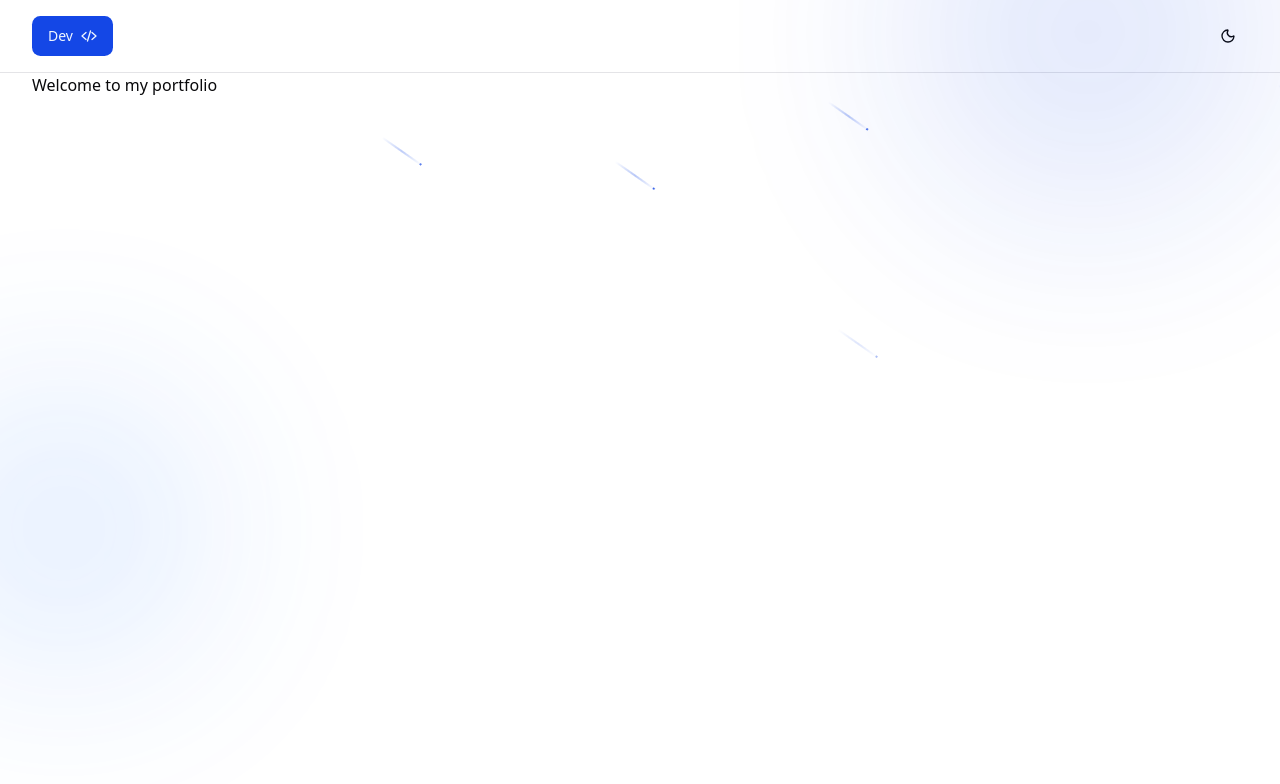
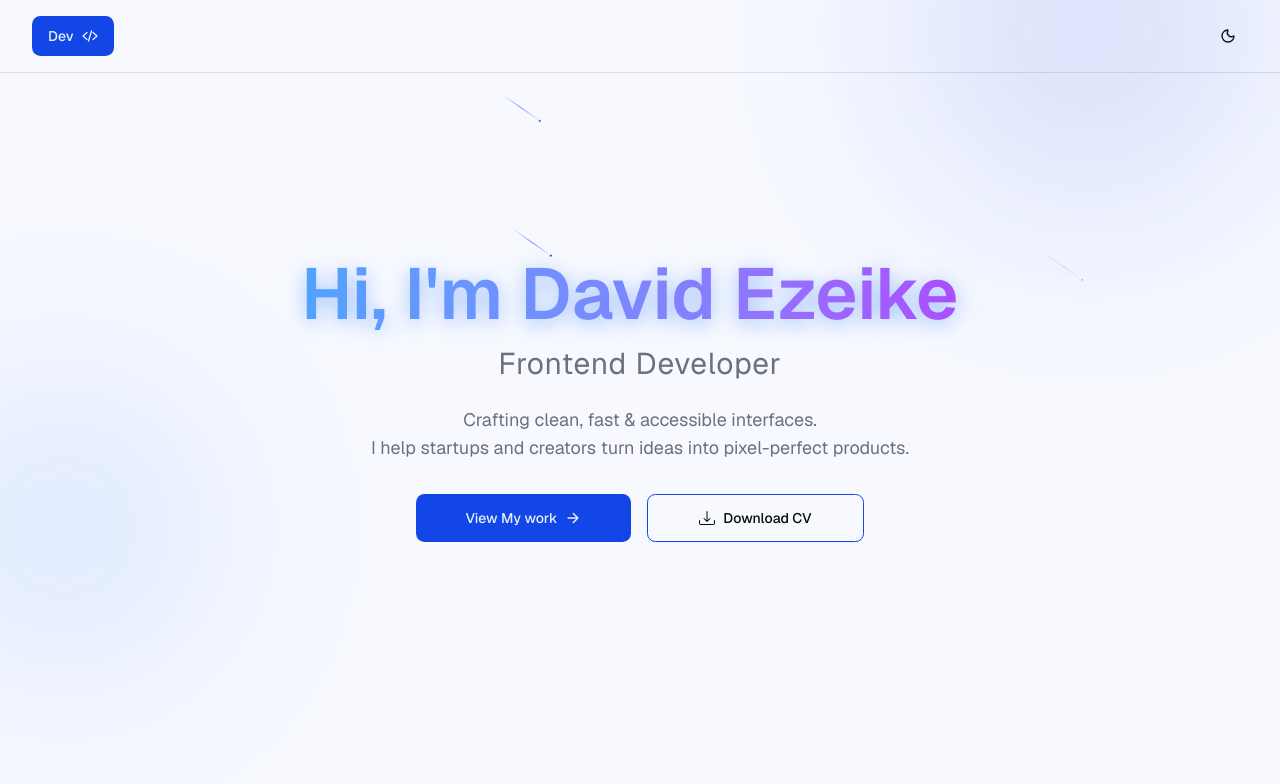
Before and after one commit to Cr8tiveDav/portfolio, a Next.js app: page / in a window 1280 px wide. Shown: the top 784 px of the page. Built offline with nearby package versions, Linux system fonts and the light colour scheme.

Commit message:
feat: add hero section

```diff
--- a/app/globals.css
+++ b/app/globals.css
@@ -44,6 +44,8 @@
   --radius-2xl: calc(var(--radius) + 8px);
   --radius-3xl: calc(var(--radius) + 12px);
   --radius-4xl: calc(var(--radius) + 16px);
+
+  /* Mateor animation variable */
   --animate-meteor: meteor 5s linear infinite;
 }
 
@@ -117,6 +119,10 @@
 }
 
 @layer base {
+  html,
+  body {
+    @apply font-sans;
+  }
   * {
     @apply border-border outline-ring/50;
   }
@@ -125,6 +131,7 @@
   }
 }
 
+/* METEOR UTILITY & ANIMATION */
 @utility meteor {
   @apply absolute
     top-1/4 left-1/4
--- a/app/page.tsx
+++ b/app/page.tsx
@@ -1,7 +1,9 @@
+import Hero from '@/components/home/Hero';
+
 export default function Home() {
   return (
-    <main className='h-249.75'>
-      <h1>Welcome to my portfolio</h1>
-    </main>
+    <>
+      <Hero />
+    </>
   );
 }
--- a/components/global/BackgroundEffects.tsx
+++ b/components/global/BackgroundEffects.tsx
@@ -27,7 +27,7 @@ export const BackgroundEffects = () => {
       <div className='fixed bottom-32 -left-20 size-72 bg-blue-500/20 rounded-full blur-[100px] opacity-70 dark:opacity-40 pointer-events-none' />
 
       {/* Background pattern */}
-      <div className='fixed inset-0 opacity-[0.03] pointer-events-none grid-pattern' />
+      <div className='fixed inset-0 bg-blue-700 opacity-[0.03] pointer-events-none grid-pattern' />
 
       {/* Meteor effect */}
       {meteors.map((meteor, i) => {
--- a/components/home/Hero.tsx
+++ b/components/home/Hero.tsx
@@ -1,7 +1,54 @@
-import React from 'react';
+'use client';
+import { Button } from '../ui/button';
+import { IoArrowForward } from 'react-icons/io5';
+import { BsDownload } from 'react-icons/bs';
+import { TypeAnimation } from 'react-type-animation';
+import Link from 'next/link';
 
 const Hero = () => {
-  return <div>Hero</div>;
+  return (
+    <section className='min-h-screen flex flex-col items-center justify-center text-center'>
+      <div>
+        <h1 className='text-4xl md:text-5xl lg:text-7xl font-semibold mb-4 bg-linear-to-r from-blue-400 via-indigo-400 to-purple-500 bg-clip-text text-transparent drop-shadow-[0_4px_10px_rgba(59,130,246,0.5)]'>
+          <TypeAnimation
+            sequence={['Hi,', 2000, "Hi, I'm David Ezeike"]}
+            wrapper='span'
+            speed={60}
+            cursor={true}
+            repeat={0}
+            className='inline-block'
+            preRenderFirstString={true}
+          />
+        </h1>
+        <h3 className='block text-2xl md:text-3xl text-muted-foreground tracking-wide mb-6'>
+          Frontend Developer
+        </h3>
+        <p className='md:text-lg text-muted-foreground'>
+          Crafting clean, fast & accessible interfaces.
+          <br />I help startups and creators turn ideas into pixel-perfect
+          products.
+        </p>
+      </div>
+      <div className='w-full max-w-md flex flex-col sm:flex-row items-stretch sm:items-center gap-4 mt-8 mx-auto'>
+        <Button
+          size='lg'
+          variant='default'
+          className='w-full h-12 cursor-pointer sm:flex-1'
+        >
+          <Link href='/projects'>View My work</Link>
+          <IoArrowForward />
+        </Button>
+        <Button
+          size='lg'
+          variant='outline'
+          className='w-full h-12 cursor-pointer hover:bg-blue-500/15 dark:hover:bg-blue-700/15 dark:bg-blue-50/0 border border-blue-700 dark:border-blue-500 sm:flex-1'
+        >
+          <BsDownload />
+          Download CV
+        </Button>
+      </div>
+    </section>
+  );
 };
 
 export default Hero;
--- a/components/navbar/Navbar.tsx
+++ b/components/navbar/Navbar.tsx
@@ -10,7 +10,7 @@ import { useSidebar } from '@/app/provider/SidebarProvider';
 const Navbar = () => {
   const { toggle } = useSidebar();
   return (
-    <nav className='border-b  py-4'>
+    <nav className='fixed inset-x-0 border-b  py-4'>
       <Container className='flex justify-between align-middle'>
         <Logo />
         <div className='flex gap-4'>
--- a/package.json
+++ b/package.json
@@ -20,6 +20,7 @@
     "react": "19.2.3",
     "react-dom": "19.2.3",
     "react-icons": "^5.5.0",
+    "react-type-animation": "^3.2.0",
     "tailwind-merge": "^3.4.0"
   },
   "devDependencies": {
```
Also changed, not shown: 1 other file (tests, documents, lock files or other folders).
